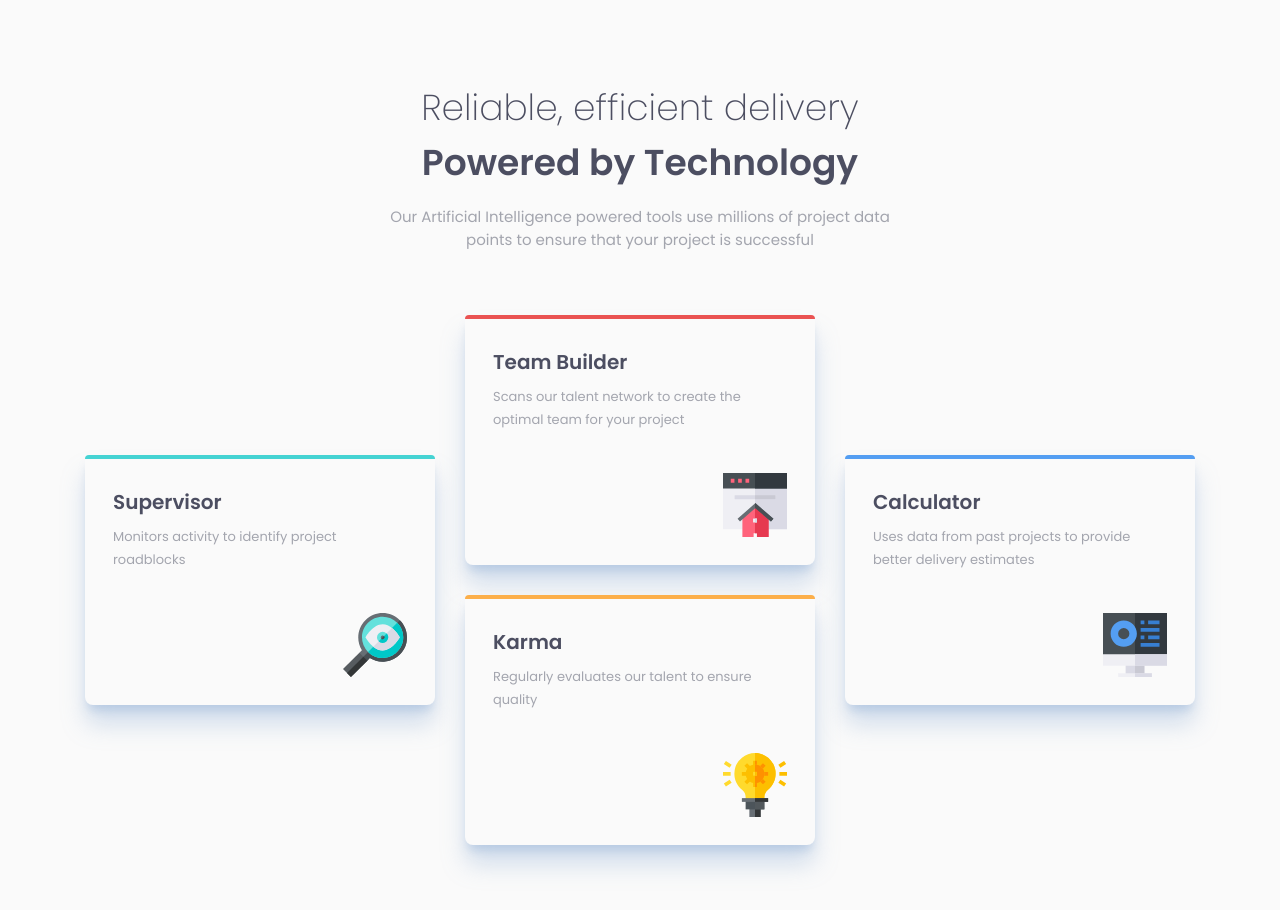
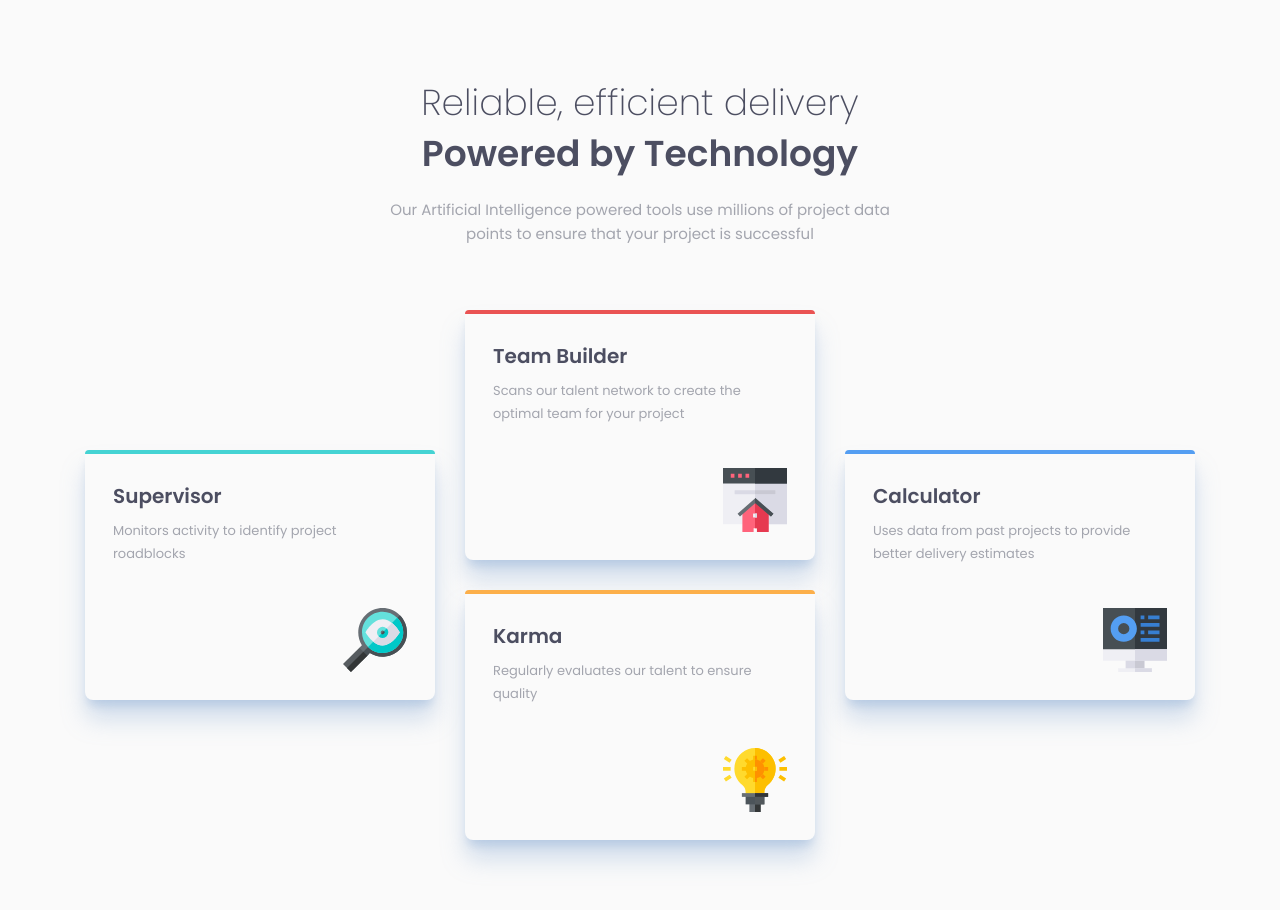
Before and after one commit to Ronnarit00000/four-card-feature-section, a plain HTML site: page index.html in a window 1280 px wide. Drawn offline with Linux system fonts and the light colour scheme.

Commit message:
update line-height and space

```diff
--- a/style.css
+++ b/style.css
@@ -88,16 +88,20 @@ select {
     font-size:   var(--fs-800);
     font-weight: var(--fw-extralight);
     color: hsl(var(--clr-neutral-900));
+    line-height: 1.5;
 }
 
 .intro .intro-title-second {
     font-size:   var(--fs-800);
     font-weight: var(--fw-semibold);
     color: hsl(var(--clr-neutral-900));
+    line-height: 1.35;
 }
 
 .intro .intro-info {
+    margin-block-start: 1.22rem;
     color: hsl(var(--clr-neutral-500));
+    line-height: 1.6;
 }
 
 /* feature box */
@@ -129,13 +133,14 @@ select {
     font-size:   var(--fs-700);
     font-weight: var(--fw-semibold);
     color:       var(--clr-title-item);
+    line-height: 1.4;
 }
 
 .item .info {
     align-self: start;
     font-size: var(--fs-300);
     color:     var(--clr-info-item);
-    margin-block-start: 0.5rem;
+    margin-block-start: 0.55rem;
     line-height: 23px;
 }
 
@@ -181,7 +186,7 @@ select {
 
 @media (min-width: calc(21.875rem * 2)) {
     .container {
-        padding-block: 5rem;
+        padding-block: 76px;
     }
 
     .feature {
```
